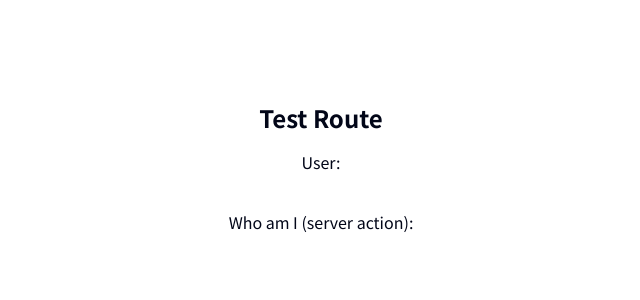
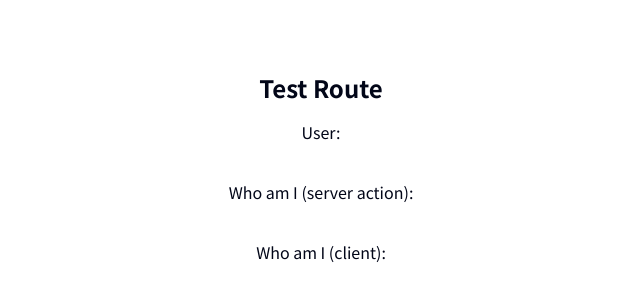
Before and after one commit to yoshi0518/next-auth-credentials, a Next.js app: page /protected in a window 1280 px wide. Shown: the part 232-532 px from the top of the page, without its empty margins (319-959 px from the left). Built offline with nearby package versions, Linux system fonts and the light colour scheme; no server answers.

Commit message:
APIを通して認証情報を取得

```diff
--- /dev/null
+++ b/src/app/api/whoami/route.ts
@@ -0,0 +1,8 @@
+import { NextResponse } from 'next/server';
+import { auth } from '@/auth';
+
+export const GET = auth(async ({ auth }) => {
+  return NextResponse.json({
+    user: auth?.user?.name,
+  });
+});
--- a/src/app/protected/page.tsx
+++ b/src/app/protected/page.tsx
@@ -1,5 +1,6 @@
 import { auth } from '@/auth';
 
+import { WhoAmIApi } from './who-am-i-api';
 import { WhoAmIServerAction } from './who-am-i-server-action';
 
 const Page: React.FC = async () => {
@@ -13,6 +14,7 @@ const Page: React.FC = async () => {
       </div>
       <div>User: {session?.user?.name}</div>
       <WhoAmIServerAction />
+      <WhoAmIApi />
     </main>
   );
 };
--- /dev/null
+++ b/src/app/protected/who-am-i-api.tsx
@@ -0,0 +1,15 @@
+'use client';
+
+import { useEffect, useState } from 'react';
+
+export const WhoAmIApi: React.FC = () => {
+  const [user, setUser] = useState<string | null>(null);
+
+  useEffect(() => {
+    void fetch('/api/whoami')
+      .then((res) => res.json())
+      .then(({ user }: { user: string }) => setUser(user));
+  }, []);
+
+  return <div className="mt-5">Who am I (client): {user}</div>;
+};
```
